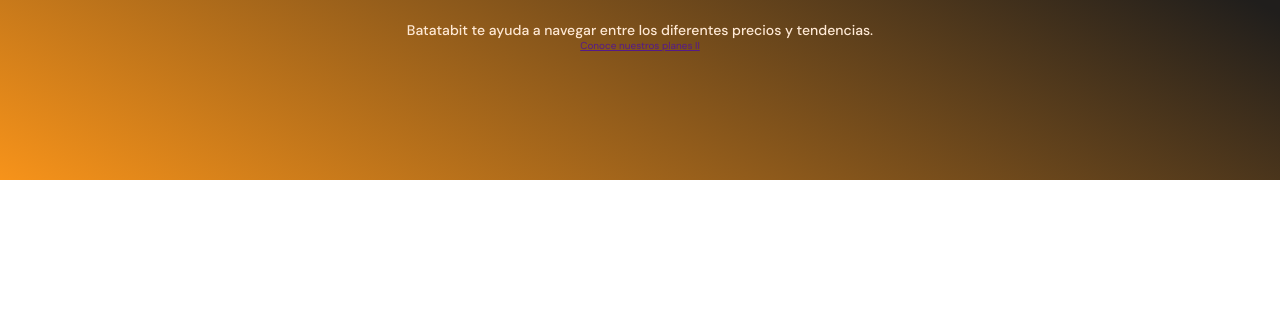
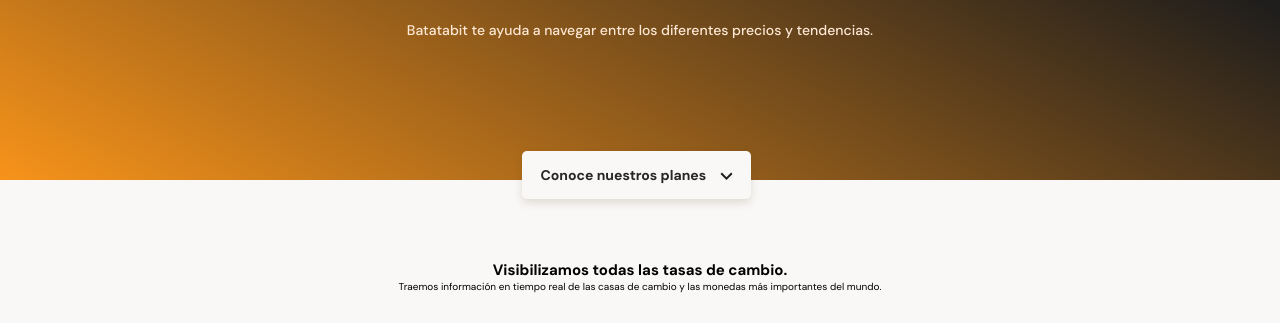
Before and after one commit to kannder83/responsive-design-mobile-first, a plain HTML site: page index.html in a window 1280 px wide. Shown: the part 154-486 px from the top of the page. Drawn offline with Linux system fonts and the light colour scheme.

Commit message:
Se agregan los estilos sobre el main.

```diff
--- a/index.html
+++ b/index.html
@@ -21,12 +21,24 @@
           tendencias.
         </p>
         <a class="header--button" href=""
-          >Conoce nuestros planes <span>II</span></a
-        >
+          >Conoce nuestros planes <span></span
+        ></a>
       </div>
     </header>
     <main>
-      <section></section>
+      <section class="main-exchange-container">
+        <div class="backgroundImg"></div>
+        <div class="main-exchange-container--title">
+          <h2>Visibilizamos todas las tasas de cambio.</h2>
+          <p>
+            Traemos información en tiempo real de las casas de cambio y las
+            monedas más importantes del mundo.
+          </p>
+        </div>
+        <section class="main-tables-container">
+          <div></div>
+        </section>
+      </section>
       <section></section>
       <section></section>
       <section></section>
--- a/styles/styles.css
+++ b/styles/styles.css
@@ -78,3 +78,54 @@ header img {
   line-height: 1.8rem;
   color: var(--soft-orange);
 }
+
+.header--title-container .header--button {
+  position: absolute;
+  left: calc(50% - 118px);
+  top: 270px;
+  display: block;
+  margin-top: 35px;
+  padding: 15px;
+  width: 229px;
+  height: 48px;
+  background-color: var(--off-white);
+  /* Sombra */
+  box-shadow: 0 4px 8px rgba(89, 73, 30, 0.16);
+  border: none;
+  border-radius: 5px;
+  font-size: 1.4rem;
+  font-weight: bold;
+  text-decoration: none;
+  color: var(--black);
+}
+
+.header--button span {
+  display: inline-block;
+  width: 13px;
+  height: 8px;
+  margin-left: 10px;
+  background-image: url("../assets/icons/down-arrow.svg");
+}
+
+/* main */
+
+main {
+  width: 100%;
+  height: auto;
+  background-color: var(--off-white);
+}
+
+.main-exchange-container {
+  width: 100%;
+  height: auto;
+  padding-top: 80px;
+  padding-bottom: 30px;
+  text-align: center;
+}
+
+.main-exchange-container--title {
+  width: 90%;
+  min-width: 288px;
+  max-width: 900px;
+  margin: 0 auto;
+}
```
